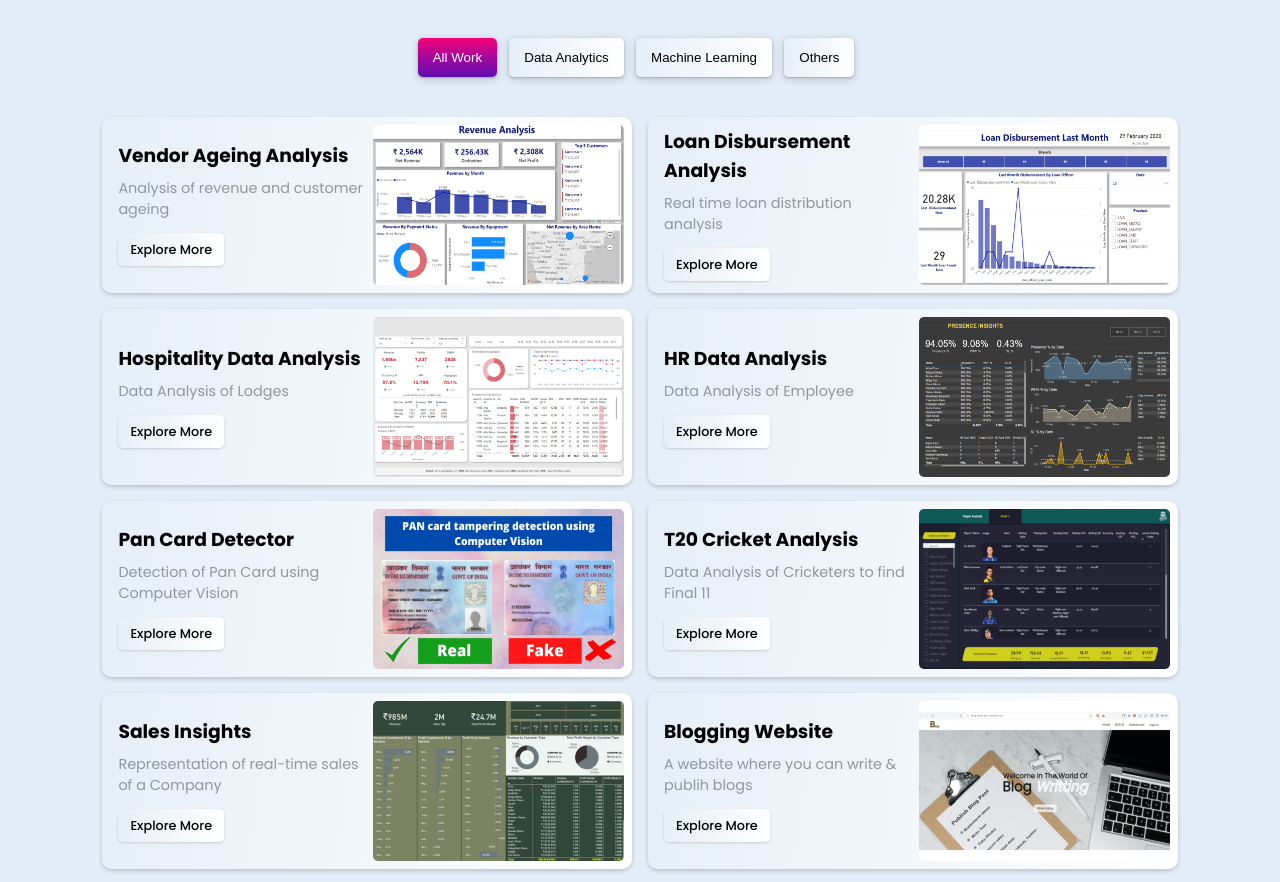
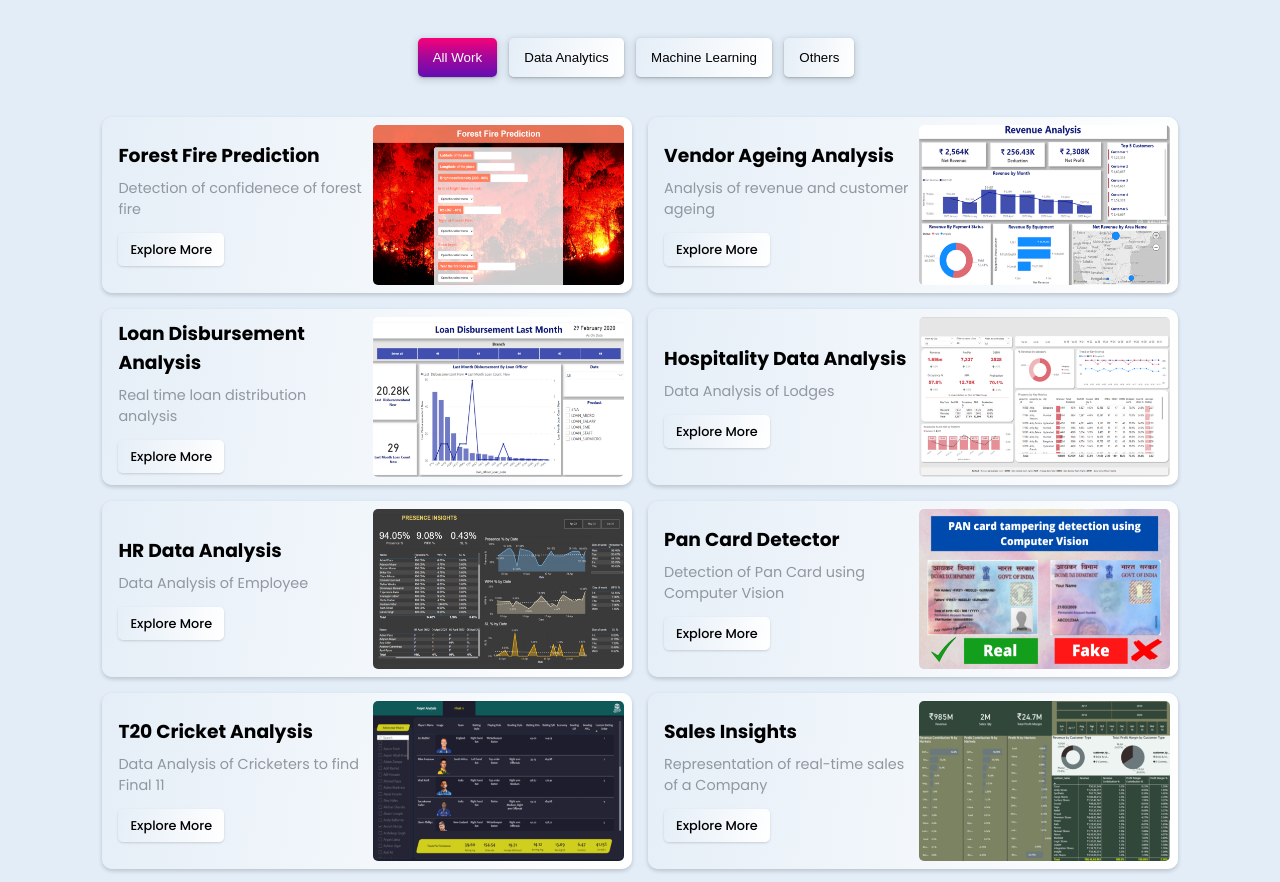
Before and after one commit to Prajwal18-MD/main_website, a plain HTML site: page index.html in a window 1280 px wide. Shown: the part 2885-3767 px from the top of the page. Drawn offline with nearby package versions, Linux system fonts and the light colour scheme; animation ran at ten frames a second.

Commit message:
project10

```diff
--- a/index.html
+++ b/index.html
@@ -286,6 +286,17 @@
         </div>
 
         <div class="portfolio-gallery">
+            <div class="portfolio-box mix uiux">
+                <div class="portfolio-content">
+                    <h3>Forest Fire Prediction</h3>
+                    <p>Detection of confidenece of forest fire</p>
+                    <a href="https://github.com/Prajwal18-MD/forest_fire_main" class="readMore">Explore More</a>
+                </div>
+                <div class="portfolio-img">
+                    <img src="img/portfolio/10.png" alt="">
+                </div>
+            </div>
+
             <div class="portfolio-box mix web">
                 <div class="portfolio-content">
                     <h3>Vendor Ageing Analysis</h3>
```
Also changed, not shown: img/portfolio/10.png (added).
